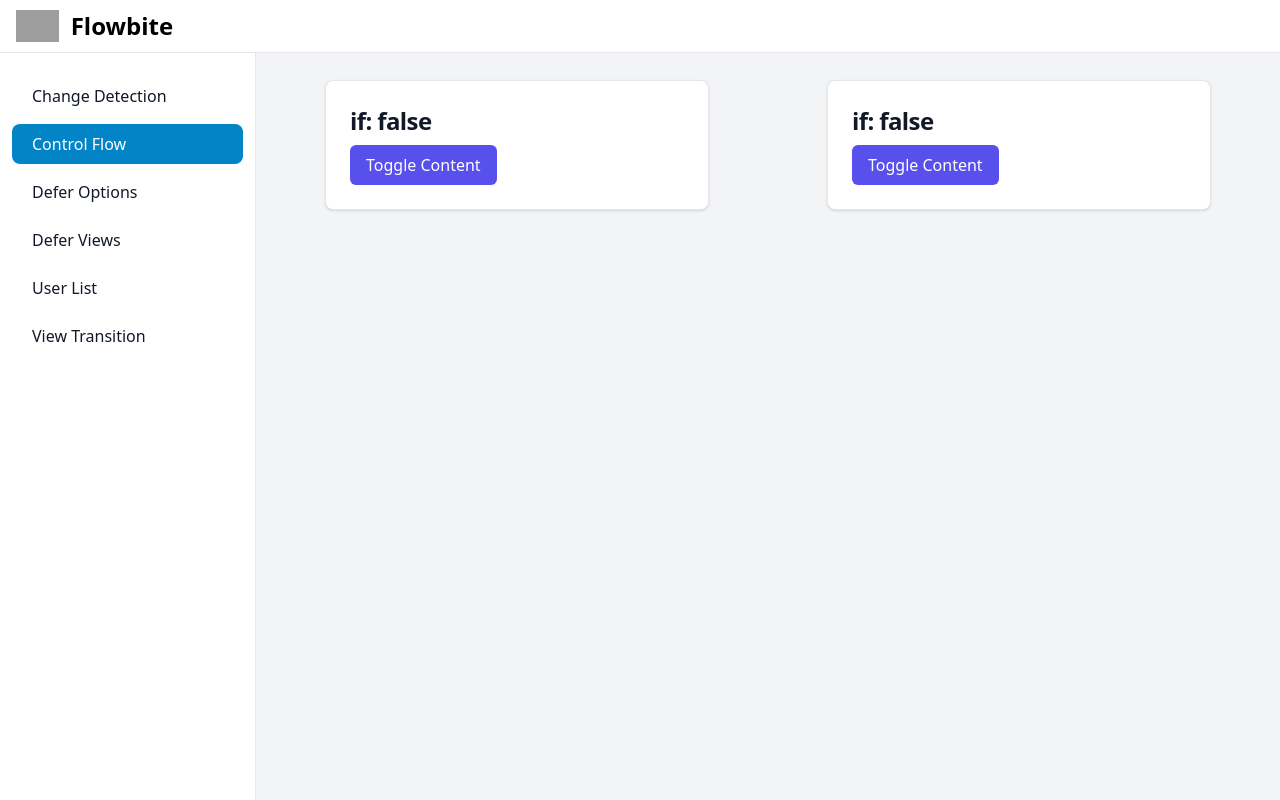
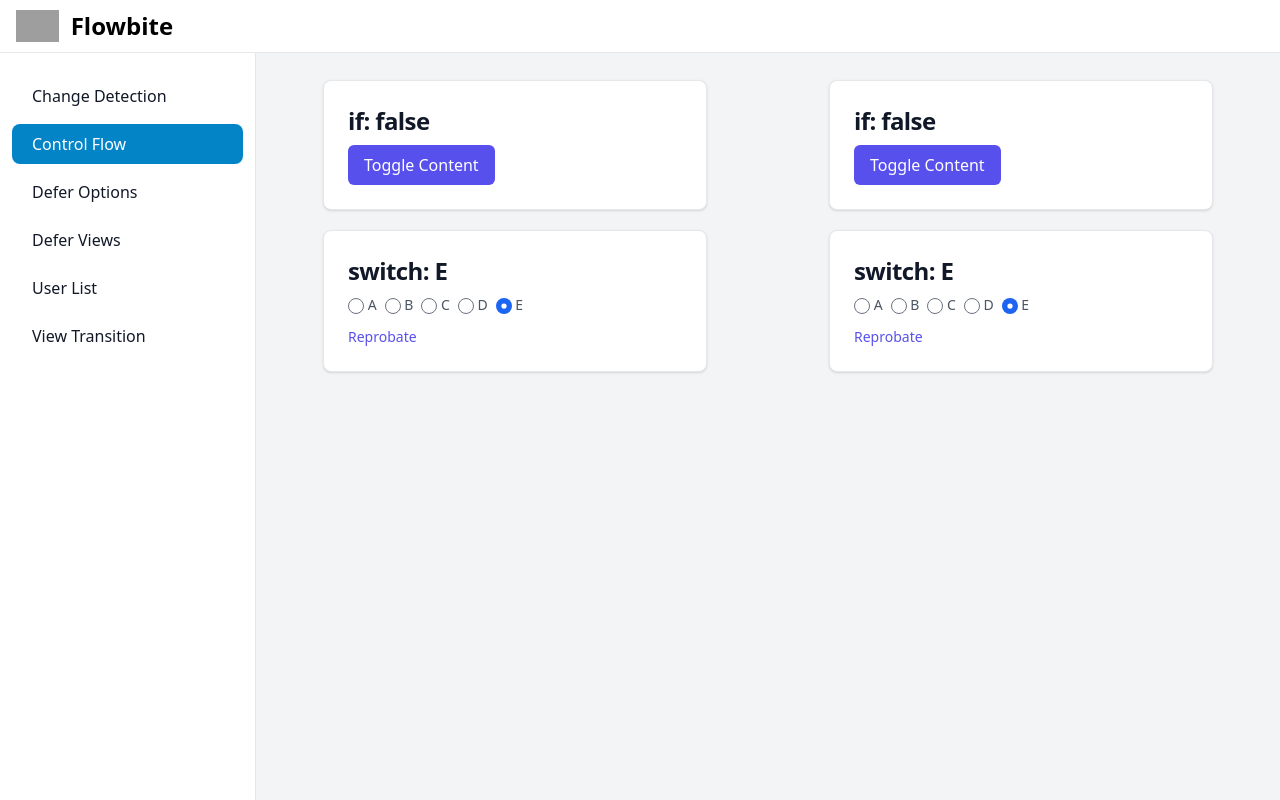
Before and after one commit to ZUR1C4T0/curso-angular, an Angular app: page /dashboard/control-flow in a window 1280 px wide. Built offline with nearby package versions, Linux system fonts and the light colour scheme; grey boxes are pictures that could not be loaded.

Commit message:
Add flow control logic `switch`

```diff
--- a/src/app/dashboard/pages/control-flow/control-flow.component.html
+++ b/src/app/dashboard/pages/control-flow/control-flow.component.html
@@ -1,4 +1,4 @@
-<section class="grid grid-cols-1 gap-3 place-content-center md:grid-cols-2">
+<section class="grid grid-cols-1 gap-5 place-content-center md:grid-cols-2">
   <!-- ngIf -->
   <div
     class="block w-full max-w-sm p-6 mx-auto bg-white border border-gray-200 rounded-lg shadow dark:bg-gray-800 dark:border-gray-700">
@@ -29,4 +29,60 @@
 
     }
   </div>
+
+  <!-- ngSwitch -->
+  <div
+    class="block w-full max-w-sm p-6 mx-auto bg-white border border-gray-200 rounded-lg shadow dark:bg-gray-800 dark:border-gray-700">
+    <h2 class="mb-2 text-2xl font-bold tracking-tight text-gray-900 dark:text-white">
+      switch: {{ grade() }}
+    </h2>
+    <ul class="flex gap-2">
+      <li *ngFor="let g of grades" class="text-sm text-gray-600 dark:text-gray-400">
+        <label>
+          <input type="radio" name="fruit" [value]="g" [checked]="g === grade()" (change)="changeGrade(g)" />
+          {{ g }}
+        </label>
+      </li>
+    </ul>
+    <div [ngSwitch]="grade()" class="mt-3 text-sm text-gray-600 dark:text-gray-400">
+      <span class="text-indigo-600">
+        <ng-template [ngSwitchCase]="'A'">Exelent!</ng-template>
+        <ng-template [ngSwitchCase]="'B'">Good!</ng-template>
+        <ng-template [ngSwitchCase]="'C'">Enough</ng-template>
+        <ng-template [ngSwitchCase]="'D'">Insufficient</ng-template>
+        <ng-template [ngSwitchCase]="'E'">Reprobate</ng-template>
+        <ng-template ngSwitchDefault class="text-red-500">Select a valid option</ng-template>
+      </span>
+    </div>
+  </div>
+
+  <!-- @switch -->
+  <div
+    class="block w-full max-w-sm p-6 mx-auto bg-white border border-gray-200 rounded-lg shadow dark:bg-gray-800 dark:border-gray-700">
+    <h2 class="mb-2 text-2xl font-bold tracking-tight text-gray-900 dark:text-white">
+      switch: {{ grade() }}
+    </h2>
+    <ul class="flex gap-2">
+      @for (g of grades; track g) {
+      <li class="text-sm text-gray-600 dark:text-gray-400">
+        <label>
+          <input type="radio" name="fruit2" [value]="g" [checked]="g === grade()" (change)="changeGrade(g)" />
+          {{ g }}
+        </label>
+      </li>
+      }
+    </ul>
+    <div class="mt-3 text-sm text-gray-600 dark:text-gray-400">
+      <span class="text-indigo-600">
+        @switch (grade()) {
+        @case ("A") { Exelent! }
+        @case ("B") { Good! }
+        @case ("C") { Enough }
+        @case ("D") { Insufficient }
+        @case ("E") { Reprobate }
+        @default { Select a valid option }
+        }
+      </span>
+    </div>
+  </div>
 </section>
--- a/src/app/dashboard/pages/control-flow/control-flow.component.ts
+++ b/src/app/dashboard/pages/control-flow/control-flow.component.ts
@@ -10,8 +10,14 @@ import { ChangeDetectionStrategy, Component, signal } from "@angular/core";
 })
 export class ControlFlowComponent {
 	public showContent = signal(false);
+	public readonly grades = ["A", "B", "C", "D", "E"] as const;
+	public grade = signal<(typeof this.grades)[number]>("E");
 
 	public toggleContent() {
 		this.showContent.update((value) => !value);
 	}
+
+	public changeGrade(grade: (typeof this.grades)[number]) {
+		this.grade.set(grade);
+	}
 }
```
